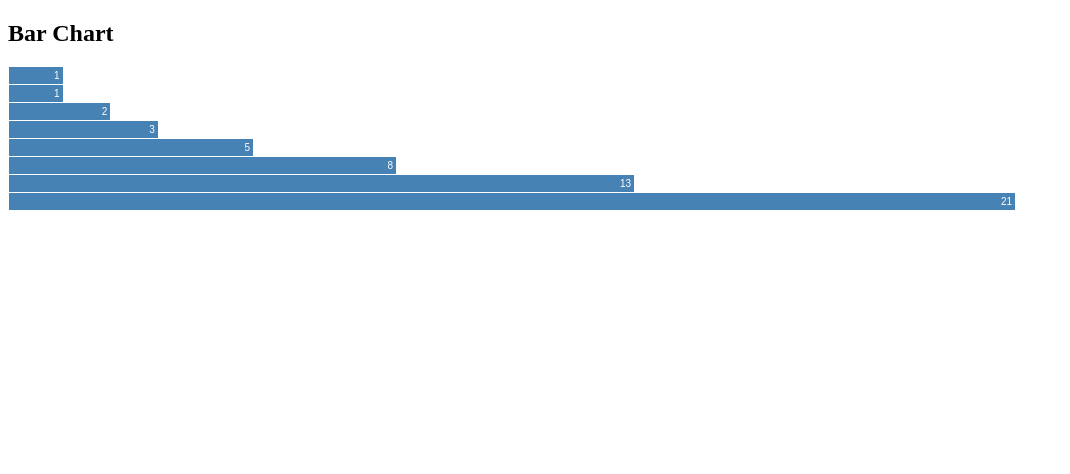
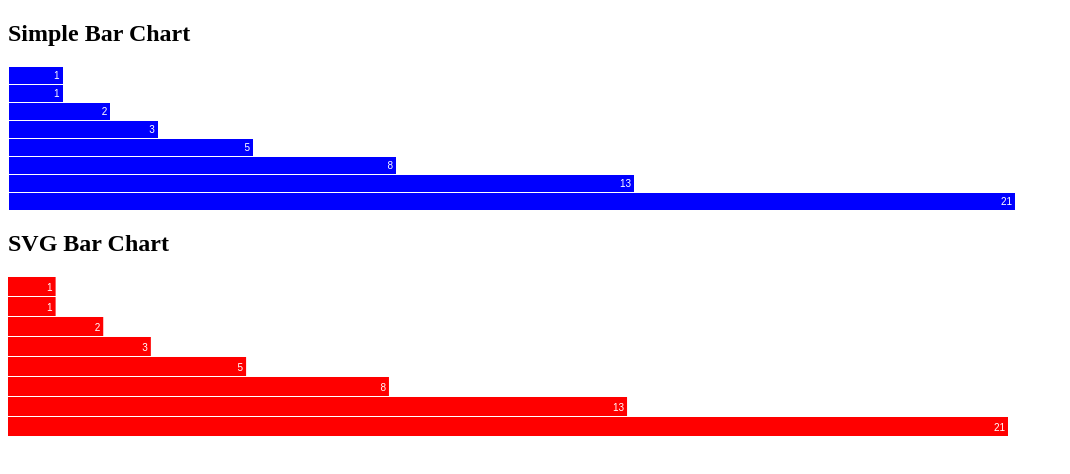
Before and after one commit to david-davidson/d3-practice, a website built with webpack: page app/index.html in a window 1280 px wide. Shown: the whole page, without its empty margins (0-1070 px from the left). Built offline with nearby package versions, Linux system fonts and the light colour scheme.

Commit message:
Add SVG implementation of bar graph

```diff
--- a/app/app.js
+++ b/app/app.js
@@ -2,22 +2,28 @@
 
 var d3 = require('d3'),
   data = [ 1, 1, 2, 3, 5, 8, 13, 21 ],
+  width = 1000,
+  barHeight = 20,
   // Map data space to display space
   x = d3.scale.linear()
     .domain([ 0, d3.max(data) ])
-    .range([ 0, 1000 ]);
+    .range([ 0, width ]);
     // `x` now acts as a function that can translate data values to
     // display values
 
+/**
+ * Div-only implementation
+ */
+
 // Select chart container
-d3.select('.chart')
+d3.select('#bar-graph')
   // Start data join: this is what we *want* to exist. Data joins can create,
   // update, and destroy elements, all in one pattern.
   .selectAll('div')
-     // Join the data to the selection
-    .data(data)
+   // Join the data to the selection
+  .data(data)
   // `enter` represents data for which there was no existing element: here,
-  // all of it. Also available are `update` and `exit`
+  // all of it. Also available, under other circumstances, are `update` and `exit`
   .enter().append('div')
     // Set the width of each bar as a multiple of its data value
     // The data join handles binding each bar to data
@@ -28,3 +34,39 @@ d3.select('.chart')
     .text(function(datum) {
       return datum;
     });
+
+/**
+ * SVG implementation
+ */
+
+var chart,
+  bar;
+
+chart = d3.select('#svg-bar-graph')
+  .attr('width', width)
+  .attr('height', barHeight * data.length);
+
+// Each bar is a `g` element, which in turn contains a `rect` and a `text`
+bar = chart.selectAll('g')
+  .data(data)
+  // Data join creates a `g` element for each data value
+  .enter().append('g')
+  // Set height, since SVGs are always positioned absolutely
+  .attr('transform', function(datum, i) {
+    return 'translate(0,' + i * barHeight + ')';
+  });
+
+// `bar` someone refers to *each* bar in turn!
+bar.append('rect')
+  .attr('width', x) // ??? Apparently === function(d) { return x(d); }
+  .attr('height', barHeight - 1);
+
+bar.append('text')
+  .attr('x', function(datum) {
+    return x(datum) - 3;  // ~= right padding
+  })
+  .attr('y', barHeight / 2) // ~= top positioning
+  .attr('dy', '.35em') // ~= top padding
+  .text(function(datum) {
+    return datum;
+  });
--- a/app/index.html
+++ b/app/index.html
@@ -6,8 +6,11 @@
   <link rel="stylesheet" href="styles.css">
 </head>
 <body>
-  <h2>Bar Chart</h2>
-  <div class="chart"></div>
+  <h2>Simple Bar Chart</h2>
+  <div class="chart blue" id="bar-graph"></div>
+  <h2>SVG Bar Chart</h2>
+  <svg class="chart red" id="svg-bar-graph"></svg>
+
   <script src="dist/bundle.js"></script>
 </body>
 </html>
--- a/app/styles.css
+++ b/app/styles.css
@@ -1,8 +1,21 @@
 .chart div {
   font: 10px sans-serif;
-  background-color: steelblue;
   text-align: right;
   padding: 3px;
   margin: 1px;
   color: white;
 }
+
+.chart text {
+  fill: white;
+  font: 10px sans-serif;
+  text-anchor: end;
+}
+
+.blue div {
+  background-color: blue;
+}
+
+.red rect {
+  fill: red;
+}
```
